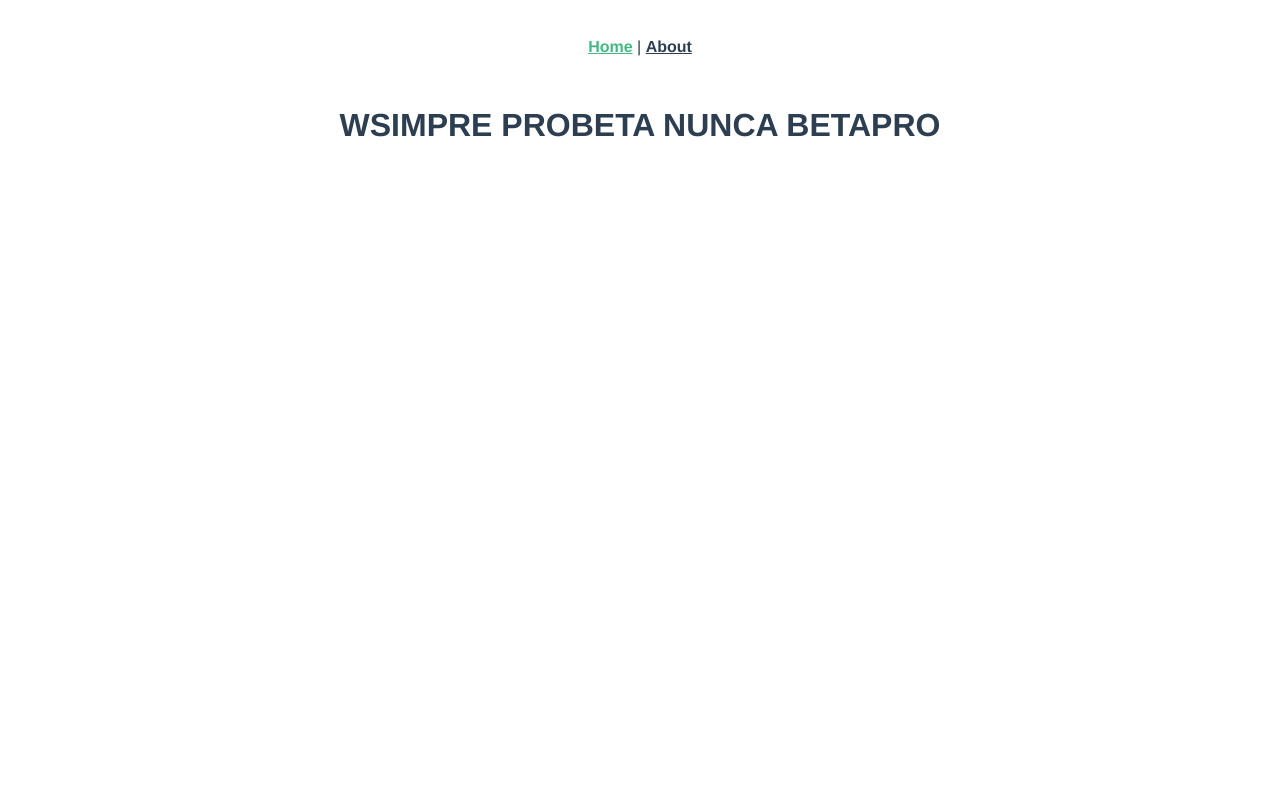
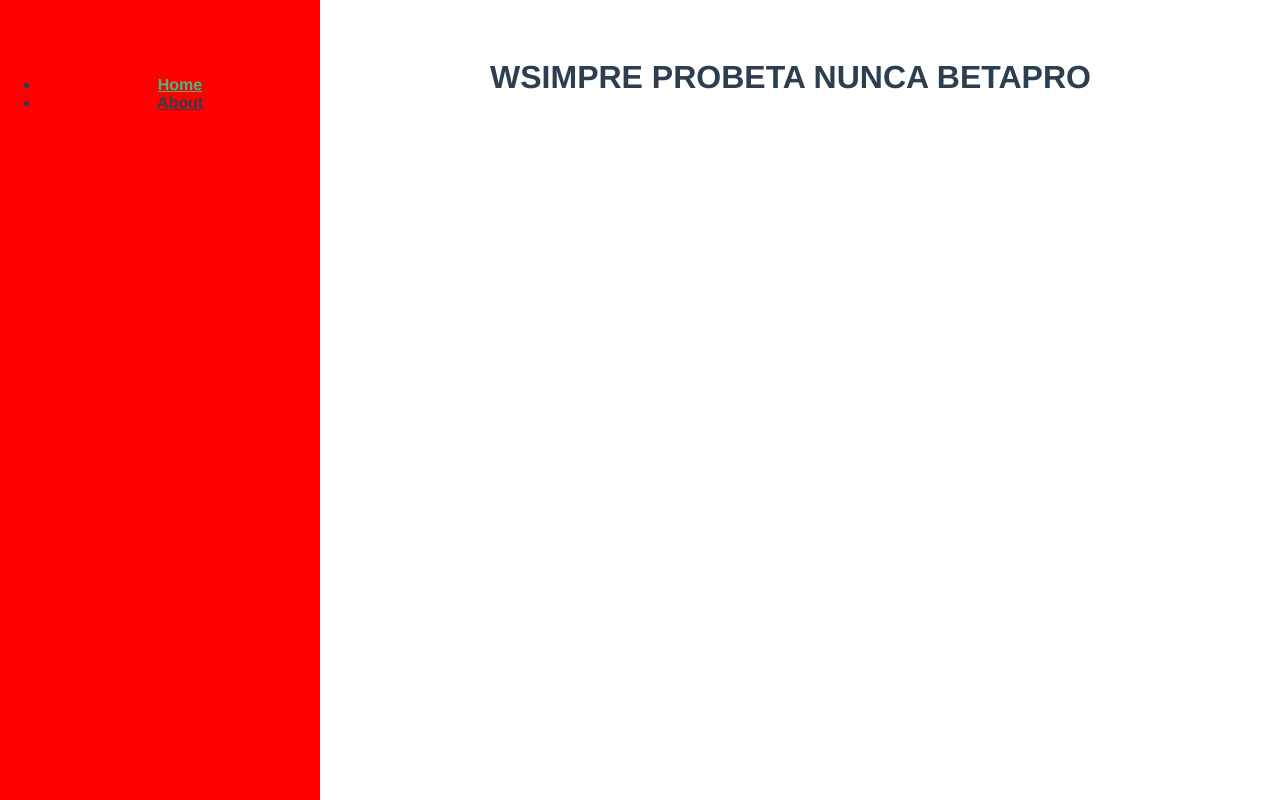
Before and after one commit to Sentiliforme/pizza, a Vue app in the folder packages/panel/: page / in a window 1280 px wide. Built offline with nearby package versions, Linux system fonts and the light colour scheme.

Commit message:
test-side-bar

```diff
--- a/packages/panel/src/App.vue
+++ b/packages/panel/src/App.vue
@@ -1,10 +1,20 @@
 <template>
   <div id="app">
     <div id="nav">
-      <router-link to="/">Home</router-link> |
-      <router-link to="/about">About</router-link>
+      <div class="sideBar">
+        <ul>
+          <li>
+            <router-link to="/">Home</router-link>
+          </li>
+          <li>
+          <router-link to="/about">About</router-link>
+          </li>
+        </ul>
+      </div>
+      <div class="content">
+        <router-view />
+      </div>
     </div>
-    <router-view />
   </div>
 </template>
 
@@ -28,5 +38,20 @@
       color: #42b983;
     }
   }
+  .sideBar {
+    position: fixed;
+    height: 100%;
+    background: red;
+    width: 25%;
+    top: 0;
+    left: 0;
+    overflow-x: hidden;/* Disable horizontal scroll */
+    z-index: 2;
+    padding-top: 60px;
+    transition: 0.5s;
+  }
+  .content{
+    margin-left: 25%;
+  }
 }
 </style>
```
